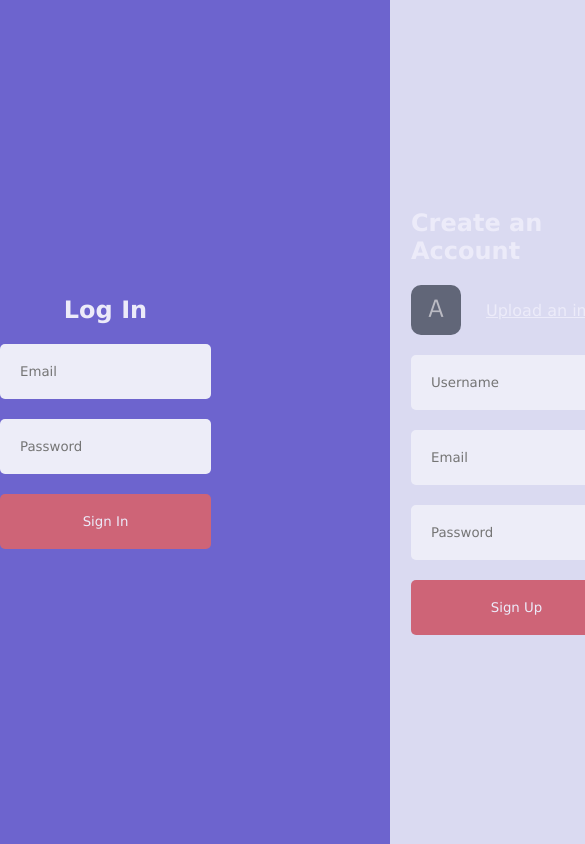
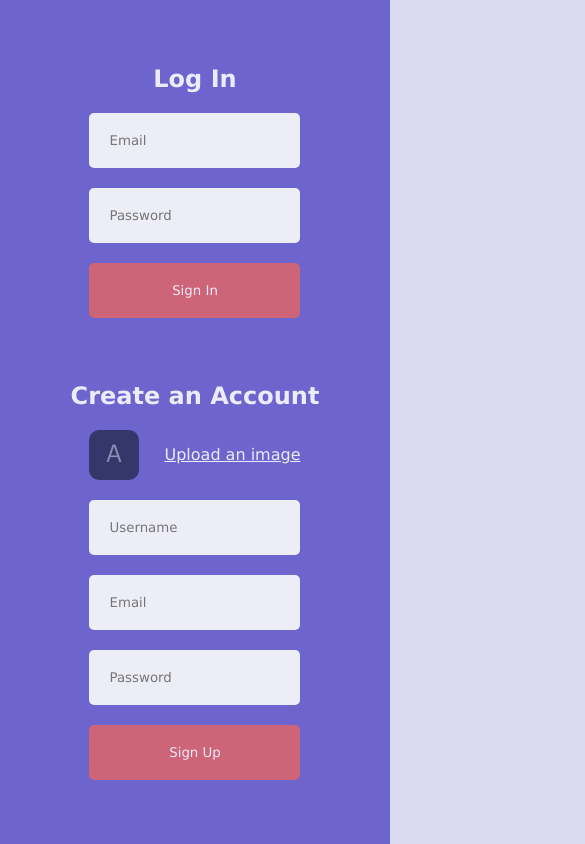
Before and after one commit to byteb4dger/byte-b4dger--chat-app, a React (Vite) app: page / in a window 390 px wide. Shown: the top 844 px of the page, 585 px wide, since content can reach past the window. Built offline with nearby package versions, Linux system fonts and the light colour scheme; no server answers.

Commit message:
Update login.css

```diff
--- a/src/components/login/login.css
+++ b/src/components/login/login.css
@@ -5,12 +5,26 @@
   align-items: center;
   gap: 100px;
 
+  @media screen and (max-width: 768px) {
+    height: auto;
+    width: auto;
+    flex-direction: column;
+    gap: 0;
+    margin: auto;
+  }
+
   .item {
     flex: 1;
     display: flex;
     flex-direction: column;
     align-items: center;
     gap: 20px;
+
+    @media screen and (max-width: 768px) {
+      flex: none;
+      padding-bottom: 2rem;
+      padding-top: 2rem;
+    }
 
     form {
       display: flex;
@@ -66,5 +80,9 @@
     height: 80%;
     width: 2px;
     background-color: var(--background-100);
+
+    @media screen and (max-width: 768px) {
+      display: none;
+    }
   }
 }
```
